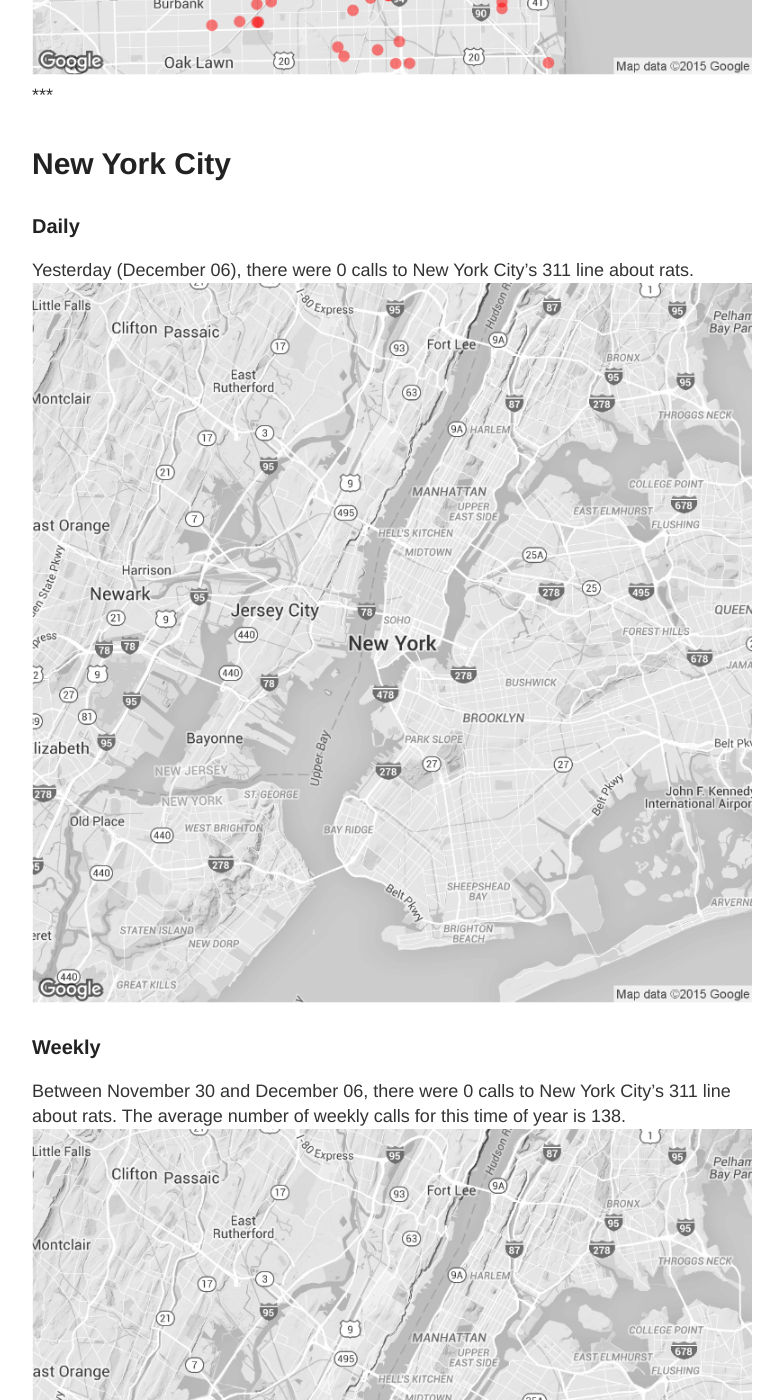
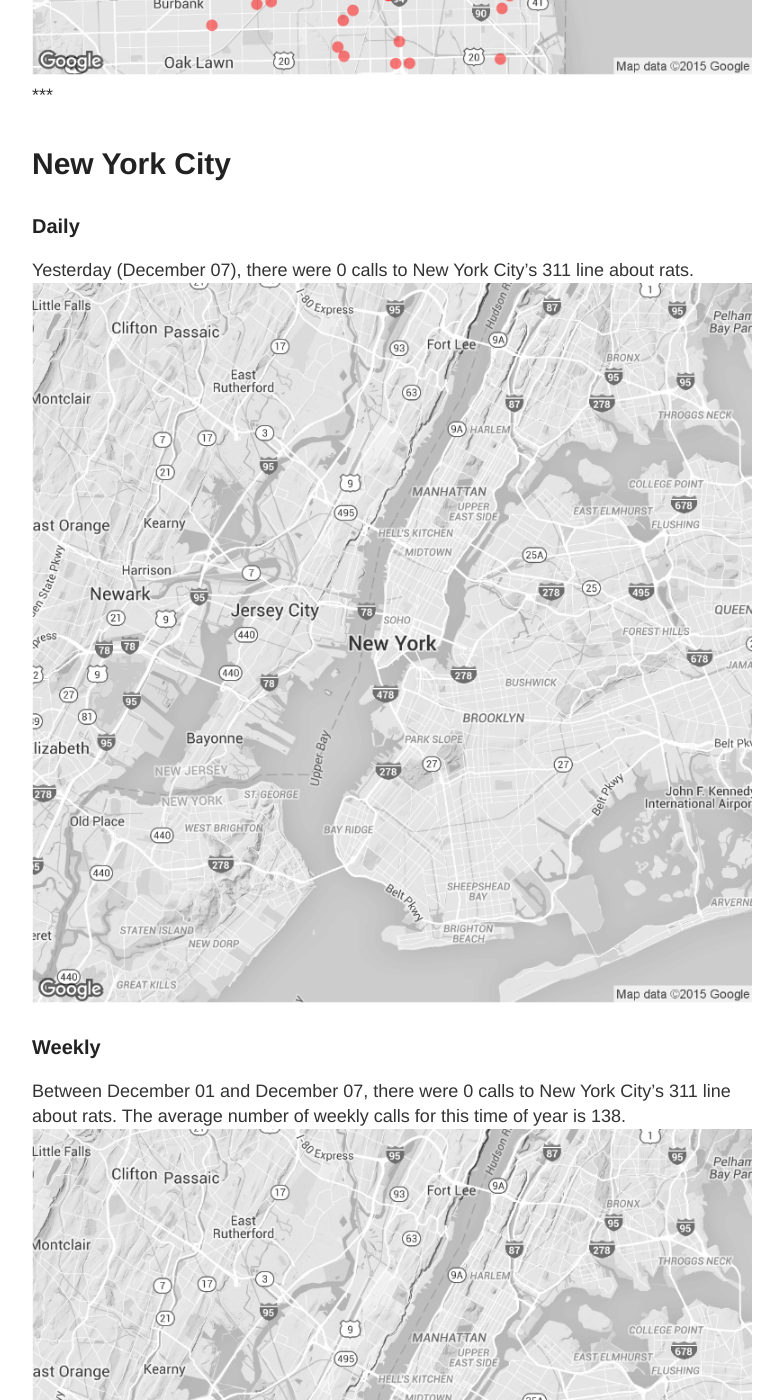
Before and after one commit to DanielHadley/ratmaps, a Jekyll site: the page built from daily.md, in a window 1280 px wide and 1400 px high, scrolled down 1986 px. Shown: the whole window, without its empty margins (248-1031 px from the left). Built offline with Jekyll 4.4.1, drawn with Linux system fonts in a browser that asks for light colours; comment, search, counter and statistics services are not loaded; some of the changed text lies outside the part shown.

Commit message:
Daily Maps

```diff
--- a/daily.md
+++ b/daily.md
@@ -15,22 +15,22 @@
 
 ### Daily
 
-Yesterday (December 06), there were 28 calls to Chicago's 311 line about rats.
+Yesterday (December 07), there were 150 calls to Chicago's 311 line about rats.
 ![Chicago rat calls to 311 weekly map]({{ site.cityimages }}/daily/Chicago_Rat_Map_Daily.png)
 
 ### Weekly
-Between November 30 and December 06, there were 545 calls to Chicago's 311 line about rats. The average number of weekly calls for this time of year is 410.
+Between December 01 and December 07, there were 585 calls to Chicago's 311 line about rats. The average number of weekly calls for this time of year is 410.
 ![Chicago rat calls to 311 weekly map]({{ site.cityimages }}/daily/Chicago_Rat_Map_Weekly.png)
 ***
 # New York City <a id="nyc"><a>
 
 ### Daily
 
-Yesterday (December 06), there were 0 calls to New York City's 311 line about rats.
+Yesterday (December 07), there were 0 calls to New York City's 311 line about rats.
 ![NYC rat calls to 311 weekly map]({{ site.cityimages }}/daily/NYC_Rat_Map_Daily.png)
 
 ### Weekly
-Between November 30 and December 06, there were 0 calls to New York City's 311 line about rats. The average number of weekly calls for this time of year is 138.
+Between December 01 and December 07, there were 0 calls to New York City's 311 line about rats. The average number of weekly calls for this time of year is 138.
 ![NYC rat calls to 311 weekly map]({{ site.cityimages }}/daily/NYC_Rat_Map_Weekly.png)
 
 Each red dot represents one call about a rat seen in that location. The dots are transparent, so multiple calls from one location will be seen as a solid dot. The usual caveats apply: more calls do not necessarily mean that there are more rats in that location than other parts of the city. A cluster of dots could indicate that one resident is unusually vocal about rodents in his or her neighborhood. Also, more densely populated neighborhoods tend to make more calls to 311.
```
Also changed, not shown: images/pages/daily/Chicago_Rat_Map_Daily.png, images/pages/daily/Chicago_Rat_Map_Weekly.png, images/pages/daily/NYC_Rat_Map_Daily.png, images/pages/daily/NYC_Rat_Map_Weekly.png.
